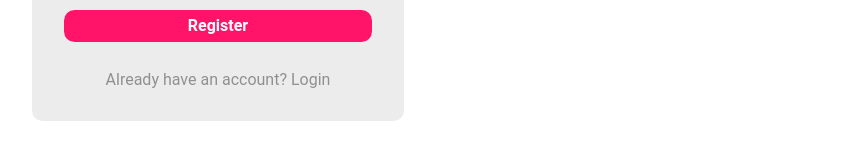
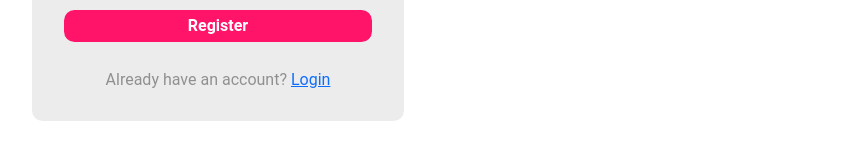
Before and after one commit to sopra-fs25-group-20/sopra-fs25-group-20-client, a Next.js app: page /register in a window 1280 px wide. Shown: the part 399-558 px from the top of the page, without its empty margins (422-1277 px from the left). Built offline with nearby package versions, Linux system fonts and the light colour scheme.

Commit message:
fix:sonarcube error

```diff
--- a/app/register/page.tsx
+++ b/app/register/page.tsx
@@ -1,6 +1,7 @@
 "use client";
 import { useState } from "react";
 import { useRouter } from "next/navigation";
+import Link from "next/link";
 import { AppHeader } from "@/components/AppHeader";
 import { InputField } from "@/components/InputField";
 import { Frame } from "@/components/frame";
@@ -73,12 +74,12 @@ export default function RegisterPage() {
           )}
           <div className="text-sm text-center mt-1 text-gray-500">
             Already have an account?{" "}
-            <span
-              onClick={() => router.push("/login")}
-              className="text-blue-500 hover:underline cursor-pointer"
+            <Link
+              href="/login"
+              className="text-gray-500 hover:underline cursor-pointer"
             >
               Login
-            </span>
+            </Link>
           </div>
         </Frame>
       </div>
```
